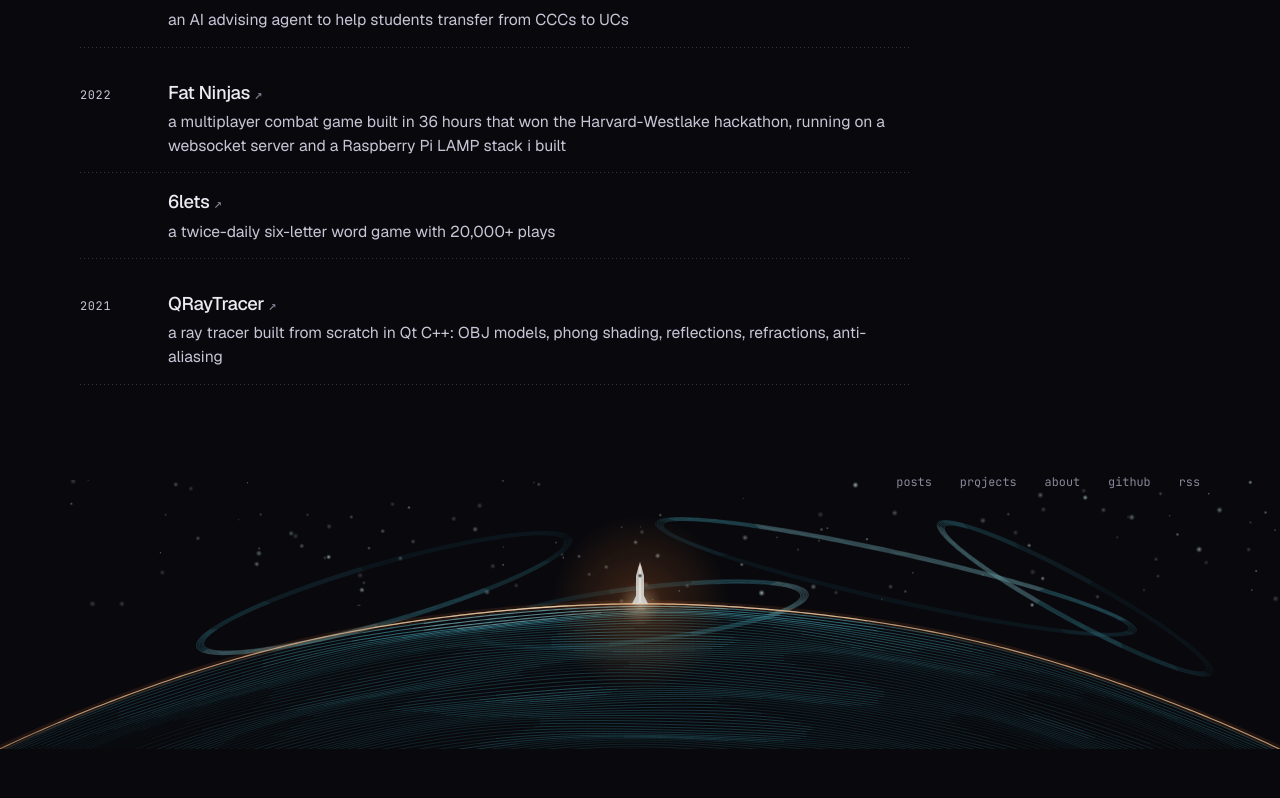
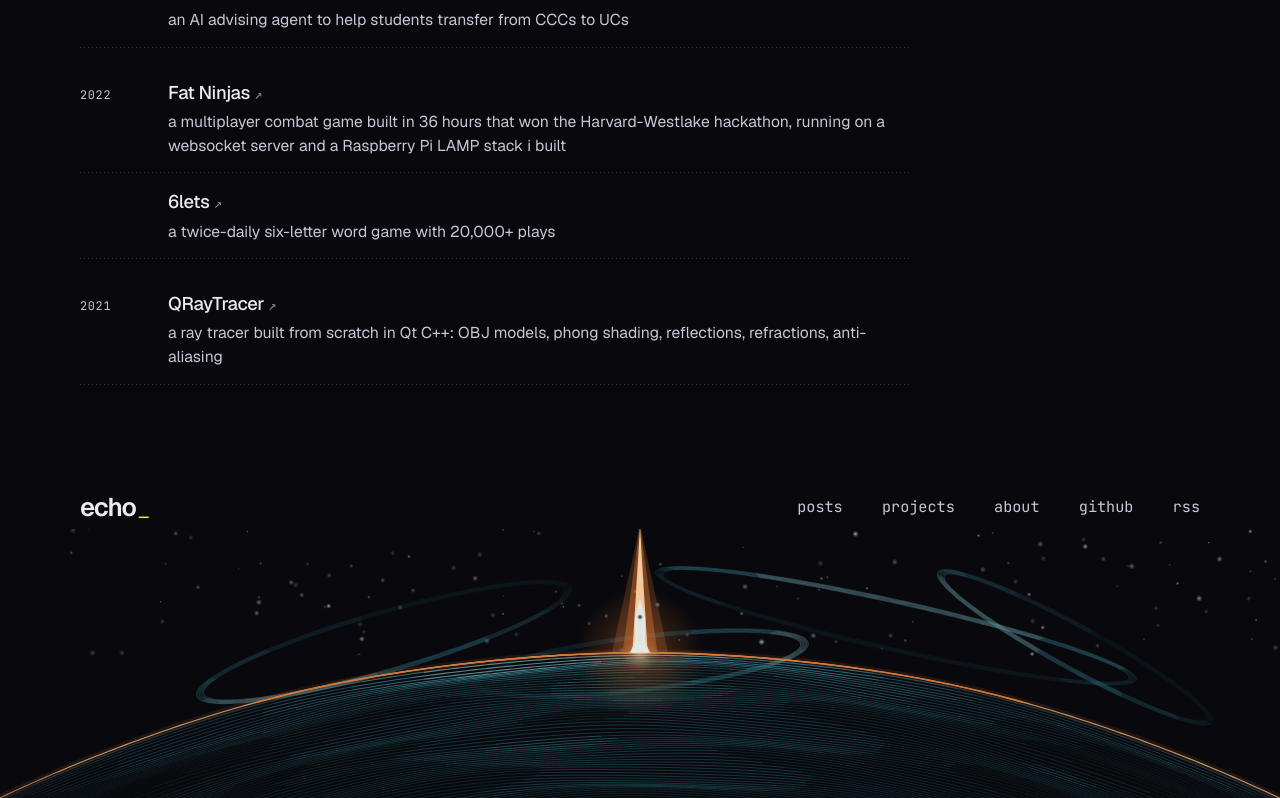
Before and after one commit to jparker2006/Echo, a Next.js app: page /projects in a window 1280 px wide. Shown: the part 1250-2048 px from the top of the page. Before the commit the page ends 1999 px from the top, so only its background shows below. Built offline with nearby package versions, Linux system fonts and the light colour scheme; no server answers.

Commit message:
Footer: echo_ wordmark, readable 44px links, bigger rocket and orange exhaust
Match M1-footer: wordmark at the left of the link row, links larger, brighter
and 44px tall, and the rocket larger with a longer orange plume and a crisp
orange limb under it. Footer art stays at most 300px tall.

```diff
--- a/app/globals.css
+++ b/app/globals.css
@@ -1546,26 +1546,43 @@ code[data-theme] span {
   font-size: 0.74rem;
 }
 
-/* two quiet links in the sky, aligned to the page's right edge */
+/* the wordmark at the left, the links in one row at the right; they wrap on phones */
 .foot-inner {
   position: relative;
   z-index: 1;
   max-width: var(--page);
   margin: 0 auto;
-  padding: 0 var(--gutter);
+  padding: 1.5rem var(--gutter) 0;
   display: flex;
-  justify-content: flex-end;
+  flex-wrap: wrap;
+  align-items: center;
+  justify-content: space-between;
+  gap: 0.5rem 1.5rem;
+}
+
+.foot-brand {
+  display: inline-flex;
+  align-items: baseline;
+  color: var(--ink);
+  line-height: 1;
+  font-family: var(--sans);
 }
 
 .foot-links {
   display: flex;
-  gap: 1.75rem;
-}
-
+  flex-wrap: wrap;
+  gap: 0 1.25rem;
+  margin-inline: -0.6rem; /* the link padding lines the text up with the wordmark and the gutter */
+}
+
+/* 44px-tall targets, readable size, brighter than the old dim grey */
 .foot-links a {
-  display: inline-block;
-  padding: 0.75rem 0;
-  color: var(--dim);
+  display: inline-flex;
+  align-items: center;
+  min-height: 44px;
+  padding: 0 0.6rem;
+  font-size: 0.95rem;
+  color: var(--ink-2);
   text-decoration: underline;
   text-decoration-color: transparent;
   text-decoration-thickness: 1px;
@@ -1580,7 +1597,7 @@ code[data-theme] span {
 
 /* the footer horizon: an engraved limb, never taller than 300px */
 .foot-horizon {
-  margin-top: -1.5rem;
+  margin-top: 0;
   user-select: none;
 }
 
--- a/components/chrome.tsx
+++ b/components/chrome.tsx
@@ -68,11 +68,17 @@ export function SectionHead({
 }
 
 /** The page ends on a horizon: an engraved teal planet limb with a burnt-orange
-    glow and a rocket lifting off it. Two rows of quiet links sit above it. */
+    glow and a rocket lifting off it. The wordmark and the links sit above it. */
 export function SiteFooter() {
   return (
     <footer className="site-foot">
       <div className="foot-inner">
+        <span className="foot-brand">
+          <span className="brand-word">echo</span>
+          <span className="brand-cursor" aria-hidden="true">
+            _
+          </span>
+        </span>
         <nav className="foot-links" aria-label="Elsewhere">
           <Link href="/">posts</Link>
           <Link href="/projects">projects</Link>
--- a/lib/guilloche.ts
+++ b/lib/guilloche.ts
@@ -389,23 +389,32 @@ export function paintFooter(p: Painter, W: number, H: number, t: number, light:
       p.line(xy, ORANGE, 0.12, 7);
       const warmAll = xy.map(() => true);
       strokeSeries(p, xy, bright.map((b) => clamp01(0.35 + 0.65 * b)), null, warmAll, B);
+
+      // a crisp orange rim right under the rocket, fading out along the limb
+      const rim: number[] = [];
+      for (let i = 0; i < xy.length; i += 2) if (Math.abs(xy[i] - cx) < 0.3 * W) rim.push(xy[i], xy[i + 1]);
+      p.line(rim, ORANGE, 0.9, 1.6);
     }
   }
 
-  // the rocket on its exhaust, lifting straight off the limb
-  const h = Math.max(16, Math.min(40, H * 0.15));
-  p.disc(cx, y0, Math.max(40, W * 0.07), [
-    [0, ORANGE_HOT, 0.5],
-    [0.25, ORANGE, 0.2],
+  // the rocket on its exhaust, lifting straight off the limb: the focal point of the footer
+  const h = Math.max(18, Math.min(56, H * 0.19));
+  const plume = h * 2.5;
+  const flicker = 1 + 0.12 * Math.sin(t * 9);
+  p.disc(cx, y0, Math.max(60, W * 0.05), [
+    [0, ORANGE_HOT, 0.6],
+    [0.3, ORANGE, 0.25],
     [1, ORANGE, 0],
   ]);
-  const flicker = 1 + 0.2 * Math.sin(t * 9);
-  for (let f = 0; f <= 6; f++) {
-    const ang = -0.22 + (0.44 * f) / 6;
-    p.line([cx, y0, cx + Math.sin(ang) * h * 0.55, y0 - Math.cos(ang) * h * 0.55], ORANGE, 0.22, 0.8);
+  // the plume: three stacked cones, wide and faint outside, narrow and hot inside
+  for (const [wf, lf, col, a] of [
+    [0.55, 1, ORANGE, 0.22],
+    [0.34, 1, ORANGE, 0.42],
+    [0.15, 0.9 * flicker, ORANGE_HOT, 0.9],
+  ] as const) {
+    const hw = h * wf;
+    p.fill([cx - hw, y0, cx, y0 - plume * lf, cx + hw, y0], col, a);
   }
-  p.line([cx, y0 - 1, cx, y0 - h * 0.95], ORANGE, 0.2, 5);
-  p.line([cx, y0 - 1, cx, y0 - h * 0.95], ORANGE_HOT, 0.9, 1.3 * flicker);
   const body: [number, number][] = [
     [0, -1.05],
     [0.1, -0.7],
@@ -417,7 +426,7 @@ export function paintFooter(p: Painter, W: number, H: number, t: number, light:
   ];
   const poly: number[] = [];
   for (const [dx, dy] of body) poly.push(cx + dx * h, y0 + dy * h);
-  p.fill(poly, ROCKET, 0.8);
+  p.fill(poly, ROCKET, 0.95);
   p.disc(cx, y0 - 0.7 * h, h * 0.06, [
     [0, [9, 14, 18], 0.9],
     [1, [9, 14, 18], 0],
```
